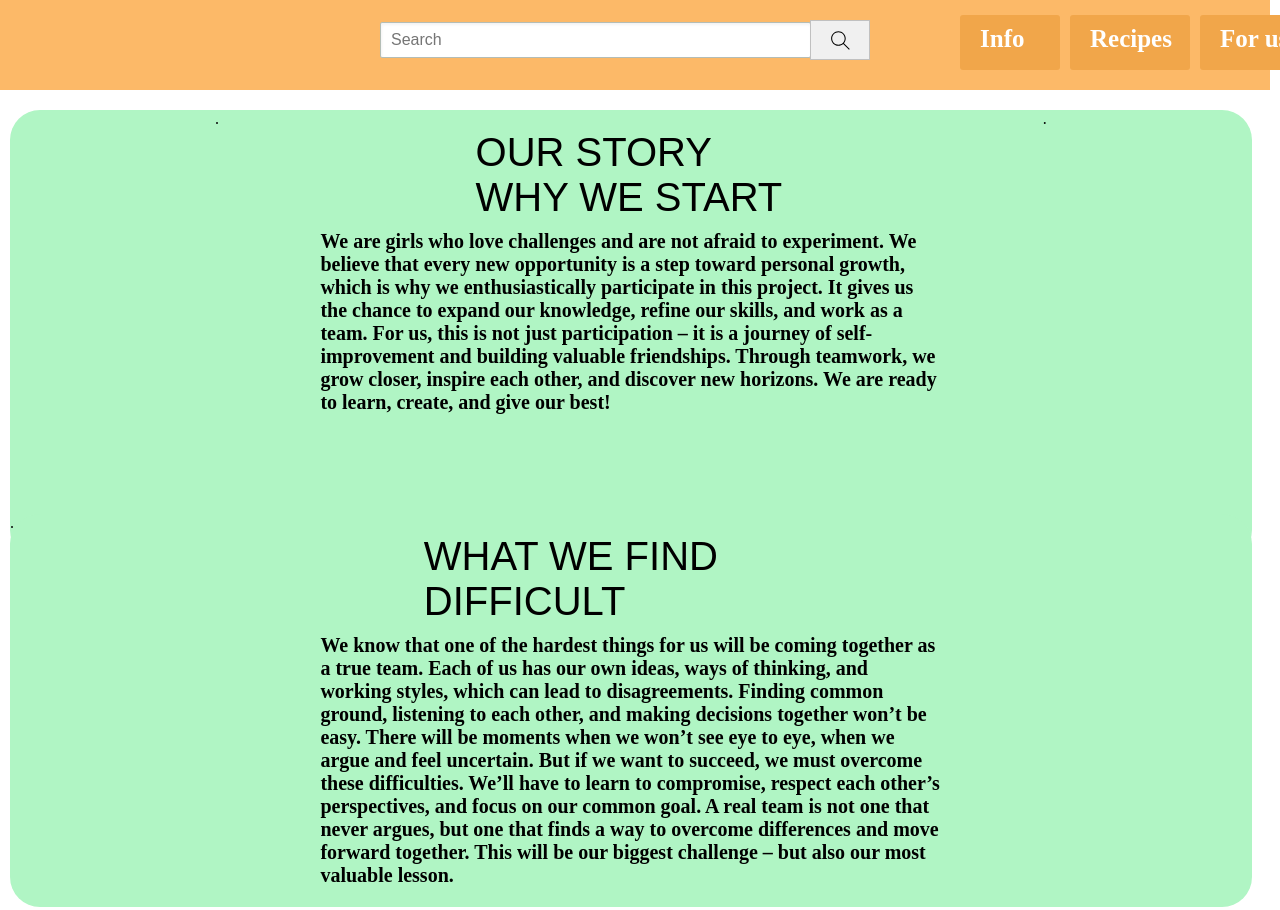
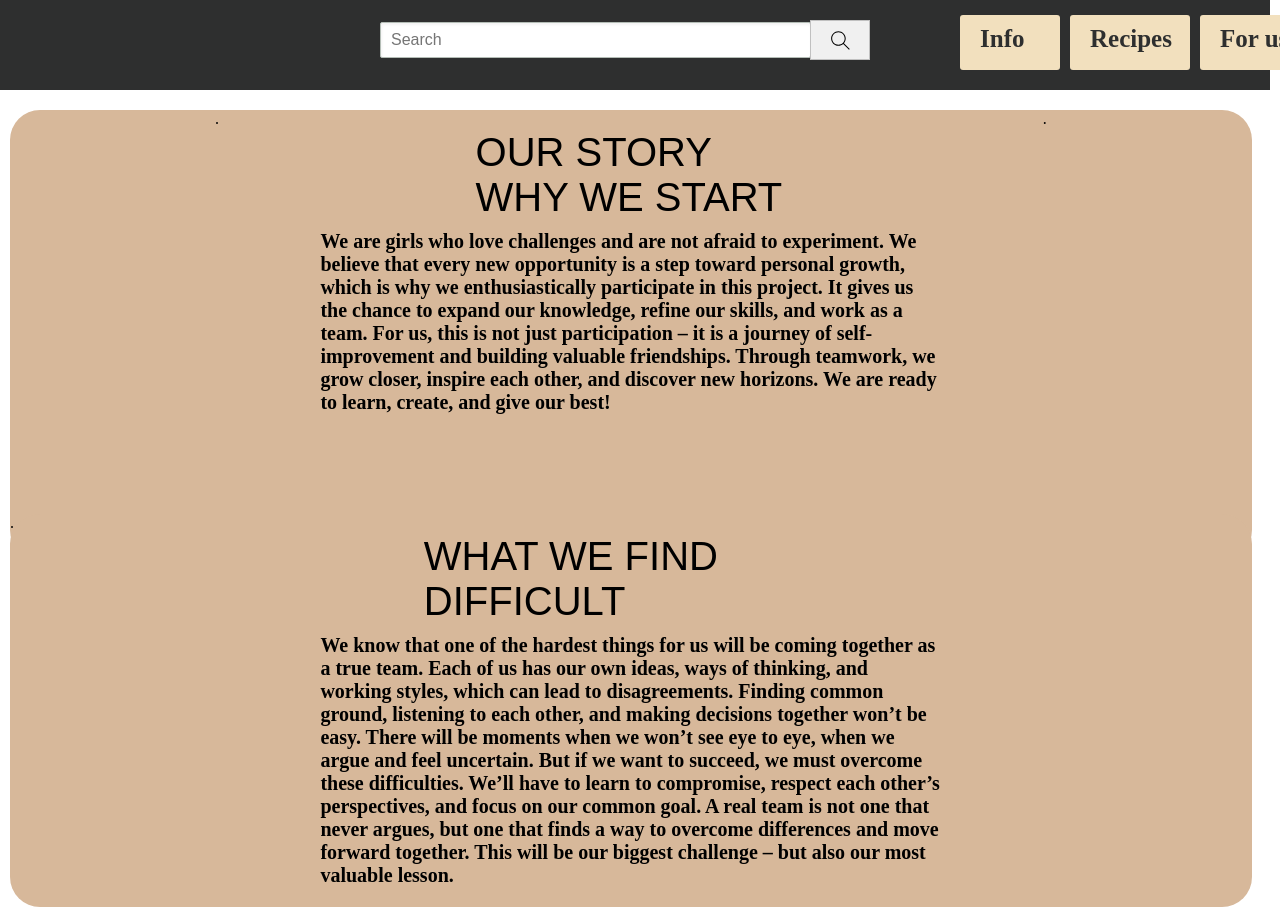
Before and after one commit to preslava-miteva/remo-nt, a website: page for_us.html in a window 1280 px wide. Shown: the top 910 px of the page. Drawn offline with Linux system fonts and the light colour scheme.

Commit message:
promenih cwetowete

```diff
--- a/furst.css
+++ b/furst.css
@@ -2,7 +2,7 @@
 .up{
     width: 100%;
     height: 100px;
-    background-color:#fcb968 ;
+    background-color: #2e2f2f ;
     margin-top: -10px;
     margin-left: -10px;
     display: grid;
@@ -17,11 +17,11 @@
   }
 .upper{
     font-weight: bold;
-    color: white;
+    color: #2e2f2f;
     margin-top: 25px;
     font-size: 25px;
     width: 100px;
-    background-color: #f1a64a;
+    background-color: #f2e0be;
    text-decoration: none;
    border-radius: 3px;
    padding-top: 10px;
@@ -31,7 +31,7 @@
   }
 .upperr{
     font-weight: bold;
-    color: white;
+    color: #2e2f2f;
     margin-top: 25px;
     font-size: 25px;
    text-decoration: none;
@@ -39,7 +39,7 @@
   width: 120px;
   padding-top: 10px;
   padding-left: 20px;
-   background-color: #f1a64a;
+   background-color: #f2e0be;
    border-radius: 3px;
   }
 .img-up{
@@ -144,8 +144,8 @@
     font-family: fantasy;
     border-radius: 20px;
     margin-right: 20px;
-    border-color: #b0f5c4;
-    background-color: #b0f5c4;
+    border-color: #d7b89a;
+    background-color: #d7b89a;
     font-weight: bold;
     margin-top: 20px;
     justify-items: center;
@@ -158,7 +158,7 @@
 .us{
   max-height: 450px;
   min-height: 100px;
-  background-color: #b0f5c4;
+  background-color: #d7b89a;
   border-radius: 30px;
   width: 97%;
   margin-left: 10px;
@@ -187,7 +187,7 @@ display:inline;
     margin-left: -20px;
     width: 102%;
     height: 350px;
-    background-color: #fcb968 ;
+    background-color: #2e2f2f ;
     color: white;
     font-weight: bold;
     display: grid;
@@ -207,7 +207,7 @@ display:inline;
 }
 .us1{
     max-height: 850px;
-    background-color:#b0f5c4;
+    background-color:#d7b89a;
     border-radius: 30px;
     width: 100%;
     margin-left: 0px;
```
Also changed, not shown: promp.html (+3 -1 lines).
